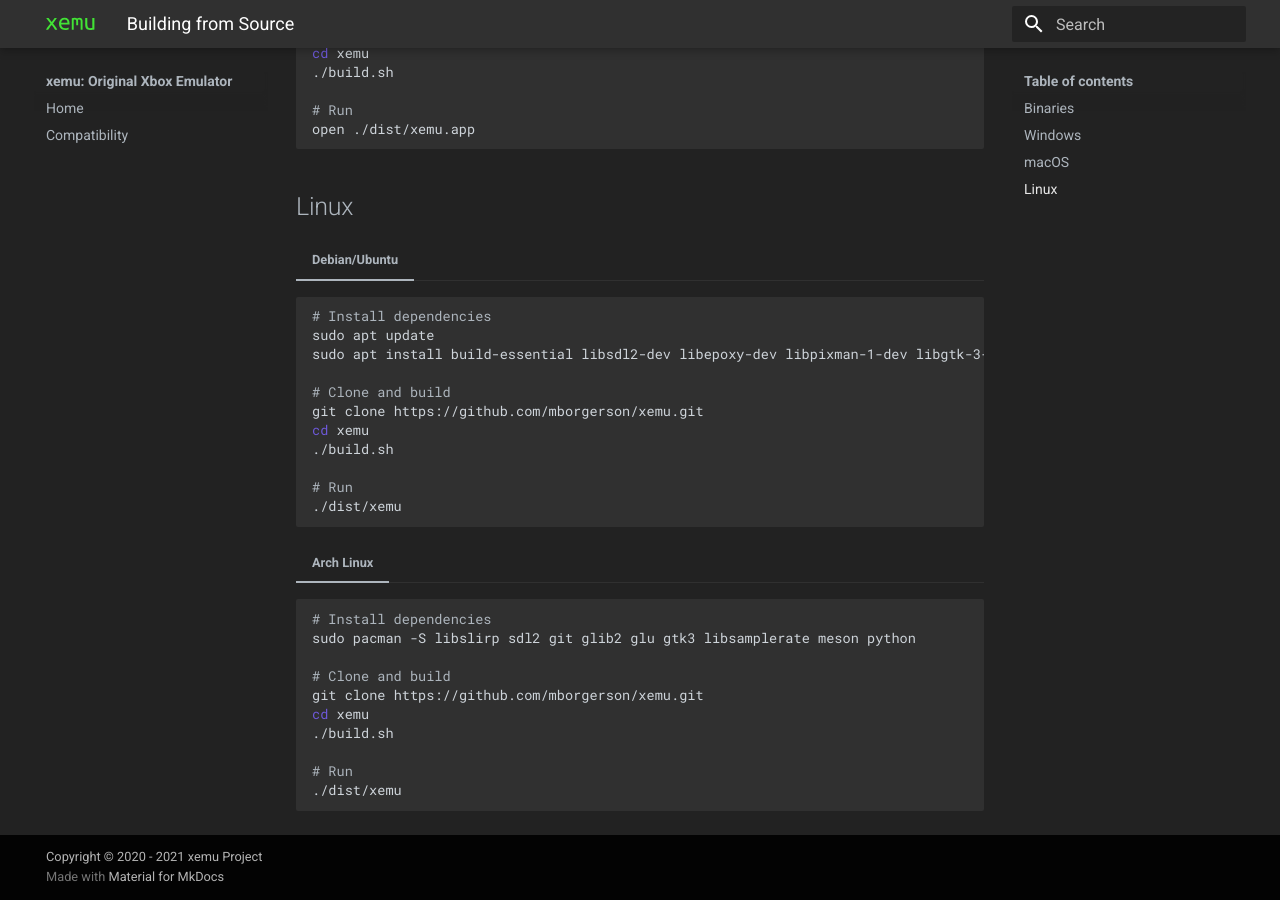
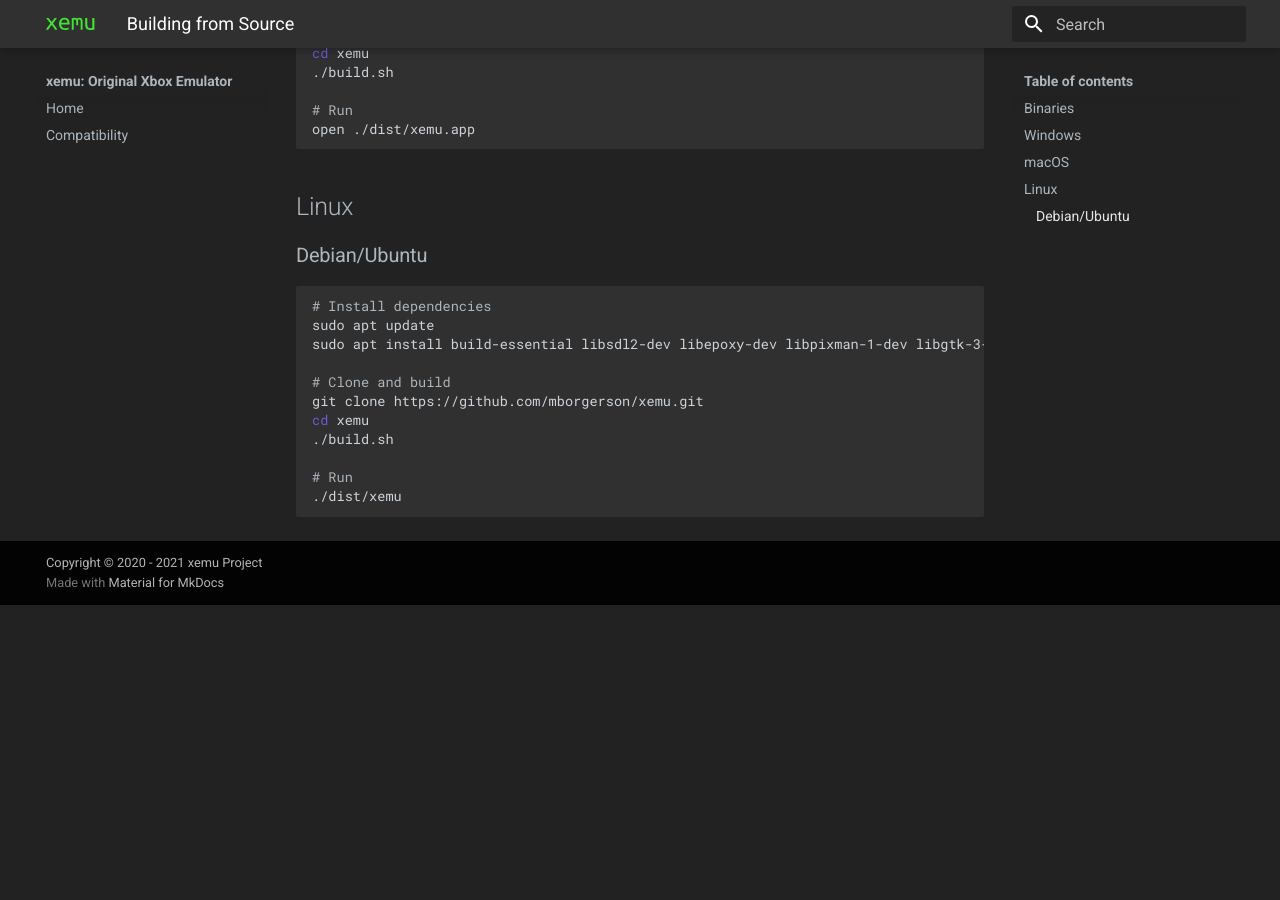
Before and after one commit to xemu-project/xemu-website, an MkDocs documentation site: the page built from docs/docs/building-from-source.md, in a window 1280 px wide and 900 px high, scrolled down 918 px. Built offline with MkDocs 1.6.1 and Material for MkDocs 9.7.7, drawn with Linux system fonts in a browser that asks for light colours; after the commit the page ends 1523 px from its top, so only the background shows below that.

Commit message:
Revert "Add Arch Linux Build Instructions (#35)" (#36)
This reverts commit c64c7d3bb594e3b27b75f24fd43e108b2e0c047e.

````diff
--- a/docs/docs/building-from-source.md
+++ b/docs/docs/building-from-source.md
@@ -39,8 +39,7 @@ open ./dist/xemu.app
 
 ## Linux
 
-=== "Debian/Ubuntu"
-
+### Debian/Ubuntu
 ```bash
 # Install dependencies
 sudo apt update
@@ -54,18 +53,3 @@ cd xemu
 # Run
 ./dist/xemu
 ```
-
-=== "Arch Linux"
-
-```bash
-# Install dependencies
-sudo pacman -S libslirp sdl2 git glib2 glu gtk3 libsamplerate meson python
-
-# Clone and build
-git clone https://github.com/mborgerson/xemu.git
-cd xemu
-./build.sh
-
-# Run
-./dist/xemu
-```
````
